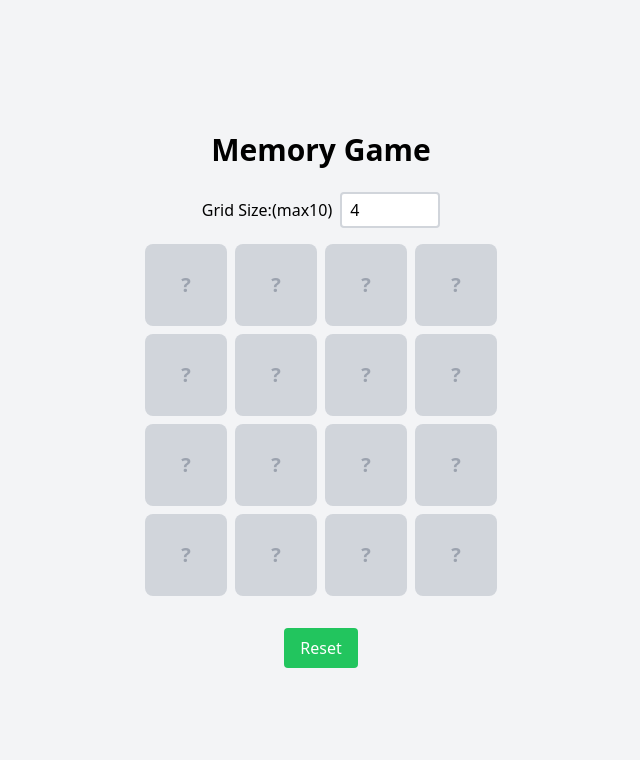
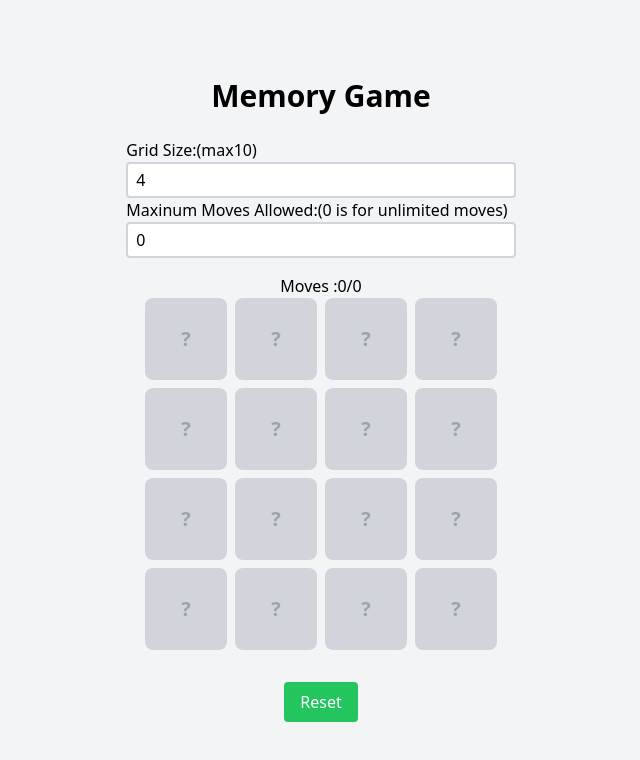
Before and after one commit to vyshakhRemesh/memory-game-react, a React (Vite) app: page / in a window 1280 px wide. Shown: the top 760 px of the page, without its empty margins (319-959 px from the left). Built offline with nearby package versions, Linux system fonts and the light colour scheme.

Commit message:
implemented the max moves logic by having an input field for max moves and and every pair is one move . when move count is equel to max move count and game result is not win then game is over and game over message is shown and game board is not visible

```diff
--- a/src/components/memoryGame.jsx
+++ b/src/components/memoryGame.jsx
@@ -6,8 +6,11 @@ const MemoryGame = () => {
 
   const [flipped, setFlipped] = useState([]);
   const [solved, setSolved] = useState([]);
-  // const [maxMoveCount, setMaxMoveCount] = useState(0);
 
+  const [maxMoveCount, setMaxMoveCount] = useState(0); //maxmove restriction state variable
+  const [moveCount, setMoveCount] = useState(0); //number of moves (one pair is one move)
+
+  const [lost, setLost] = useState(false);
   const [disabled, setDisabled] = useState(false);
   const [won, setWon] = useState(false);
 
@@ -32,18 +35,31 @@ const MemoryGame = () => {
     setFlipped([]);
     setSolved([]);
     setWon(false);
+    setLost(false);
+    setMoveCount(0);
   };
 
   useEffect(() => {
     initializeGame();
-  }, [gridSize]);
+  }, [gridSize, maxMoveCount]);
+
+  // useEffect(() => {
+  //   checkWin();
+  // }, [solved]);
+
+  // useEffect(() => {
+  //   console.log(won);
+
+  //   checkLoss();
+  // }, [moveCount]);
 
   useEffect(() => {
-    checkWin();
-  }, [solved]);
+    checkResult();
+  }, [moveCount]);
 
   const checkMatch = (secondId) => {
     const [firstId] = flipped; //takes the first element(first ID) in the flipped arrary
+    // console.log(flipped);
     if (cards[firstId].number === cards[secondId].number) {
       setSolved([...solved, firstId, secondId]);
       setFlipped([]);
@@ -65,9 +81,13 @@ const MemoryGame = () => {
     }
 
     if (flipped.length === 1) {
+      //increase move count
+      setMoveCount(moveCount + 1);
+
       setDisabled(true);
       if (id !== flipped[0]) {
         setFlipped([...flipped, id]);
+
         //check match logic
         checkMatch(id);
       } else {
@@ -86,17 +106,39 @@ const MemoryGame = () => {
     return solved.includes(id);
   };
 
-  const checkWin = () => {
+  // const checkWin = () => {
+  //   if (solved.length === cards.length && cards.length > 0) {
+  //     setWon(true);
+  //   }
+  // };
+
+  // const checkLoss =  () => {
+  //    checkWin();
+  //   console.log(`win status at the checkloss is ${won}`);
+
+  //   if (won === true) {
+  //     console.log("returned at the check loss");
+  //     return;
+  //   }
+  //   if (maxMoveCount > 0 && maxMoveCount <= moveCount) {
+  //     setLost(true);
+  //   }
+  // };
+
+  const checkResult = () => {
     if (solved.length === cards.length && cards.length > 0) {
       setWon(true);
+    } else if (maxMoveCount > 0 && maxMoveCount <= moveCount) {
+      setLost(true);
     }
   };
 
   return (
     <div className="flex flex-col items-center justify-center min-h-screen bg-gray-100 p-4">
       <h1 className="text-3xl font-bold mb-6">Memory Game</h1>
+
       {/* Input */}
-      <div className="mb-4">
+      <div className="mb-4 flex flex-col">
         {/* Grid Size input */}
 
         <label className="mr-2" htmlFor="gridSize">
@@ -115,14 +157,28 @@ const MemoryGame = () => {
 
         {/* Max Move count input */}
 
-        {/* <label htmlFor=""></label>
+        <label className="mr-2" htmlFor="moveCount">
+          Maxinum Moves Allowed:(0 is for unlimited moves)
+        </label>
         <input
+          id="moveCount"
           type="number"
           value={maxMoveCount}
           onChange={(e) => setMaxMoveCount(parseInt(e.target.value))}
-        /> */}
+          className="border-2 border-gray-300 rounded px-2 py-1"
+        />
       </div>
-      {/* Game Board */}
+      {/* Moves left progress  */}
+      <div>
+        Moves :{moveCount}/{maxMoveCount}
+      </div>
+
+      {/*  */}
+      {lost ? (
+        // Game over message
+        <div>OOPS</div>
+      ) : (
+        // Game Board
         <div
           className={`grid gap-2 mb-4`}
           style={{
@@ -167,13 +223,20 @@ const MemoryGame = () => {
             );
           })}
         </div>
+      )}
 
       {/* Result */}
       <div>
-        {won && (
+        {won ? (
           <div className="mt-4 text-4xl font-bold text-green-600 animate-bounce">
             You won !!
           </div>
+        ) : lost ? (
+          <div className="mt-4 text-4xl font-bold text-red-600 animate-bounce">
+            Game over{" "}
+          </div>
+        ) : (
+          ""
         )}
       </div>
       {/* Reset / Play Again Btn */}
```
Lines whose indentation alone changed are shown as unchanged.
